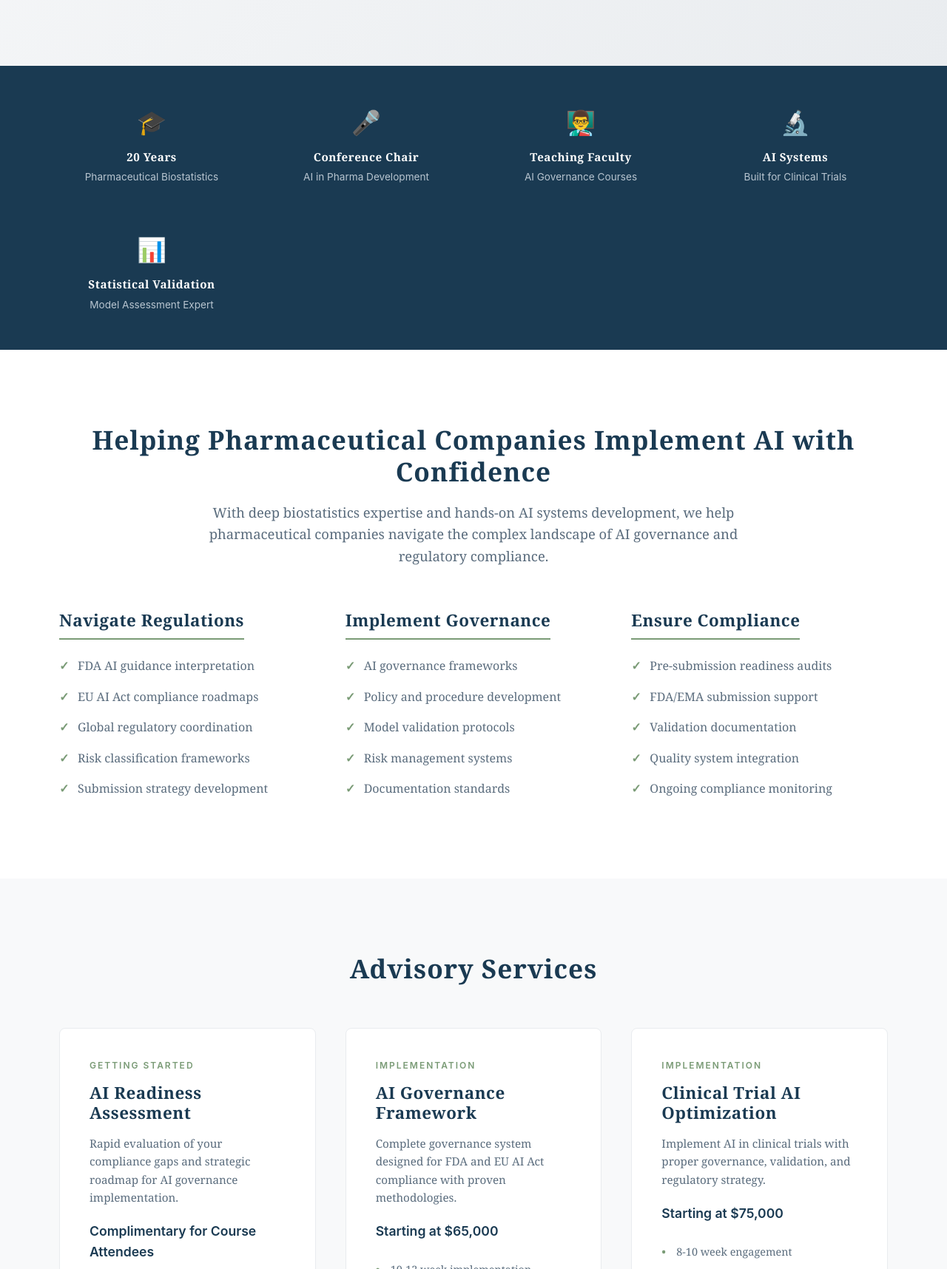
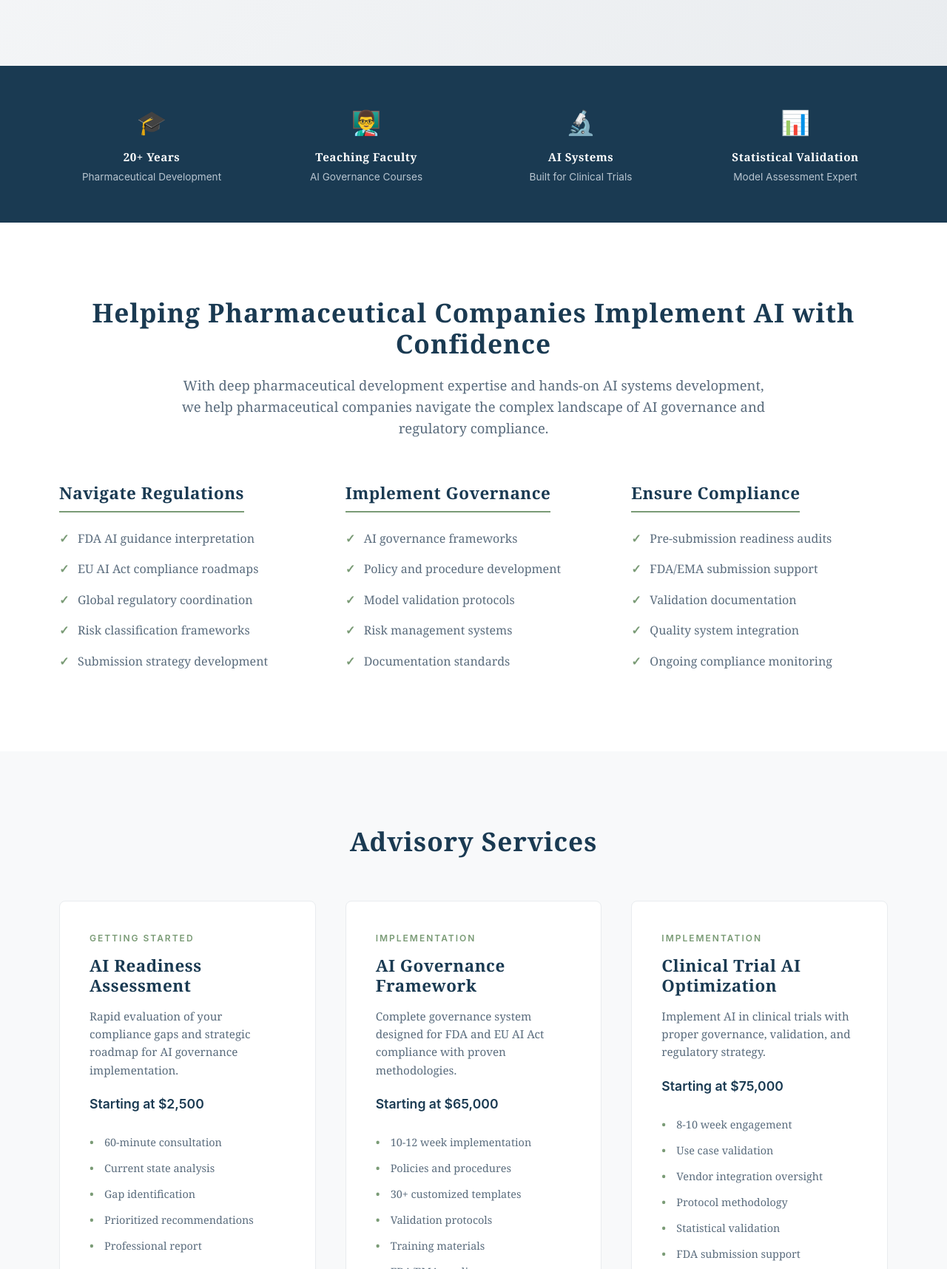
Before and after one commit to AIGxPLabs/aigxplabs.com, a plain HTML site: page index.html in a window 1280 px wide. Shown: the part 680-2396 px from the top of the page at 74% size. Drawn offline with Linux system fonts and the light colour scheme.

Commit message:
Update index.html
Updated email, removed phone

```diff
--- a/index.html
+++ b/index.html
@@ -724,13 +724,8 @@
             <div class="credentials-grid">
                 <div class="credential-item">
                     <div class="credential-icon">🎓</div>
-                    <div class="credential-title">20 Years</div>
-                    <div class="credential-detail">Pharmaceutical Biostatistics</div>
-                </div>
-                <div class="credential-item">
-                    <div class="credential-icon">🎤</div>
-                    <div class="credential-title">Conference Chair</div>
-                    <div class="credential-detail">AI in Pharma Development</div>
+                    <div class="credential-title">20+ Years</div>
+                    <div class="credential-detail">Pharmaceutical Development</div>
                 </div>
                 <div class="credential-item">
                     <div class="credential-icon">👨‍🏫</div>
@@ -756,7 +751,7 @@
         <div class="container">
             <h2>Helping Pharmaceutical Companies Implement AI with Confidence</h2>
             <p class="who-intro">
-                With deep biostatistics expertise and hands-on AI systems development,
+                With deep pharmaceutical development expertise and hands-on AI systems development,
                 we help pharmaceutical companies navigate the complex landscape of AI governance
                 and regulatory compliance.
             </p>
@@ -809,7 +804,7 @@
                     <div class="service-tier">Getting Started</div>
                     <h3>AI Readiness Assessment</h3>
                     <p>Rapid evaluation of your compliance gaps and strategic roadmap for AI governance implementation.</p>
-                    <div class="service-price">Complimentary for Course Attendees</div>
+                    <div class="service-price">Starting at $2,500</div>
                     <ul class="service-features">
                         <li>60-minute consultation</li>
                         <li>Current state analysis</li>
@@ -995,7 +990,7 @@
                     <div class="contact-method">
                         <div class="contact-icon">📧</div>
                         <h3>Email</h3>
-                        <a href="mailto:contact@aigxpadvisory.com">contact@aigxpadvisory.com</a>
+                        <a href="mailto:clientservices@aigxplabs.com">clientservices@aigxplabs.com</a>
                     </div>
 
                     <div class="contact-method">
@@ -1004,11 +999,6 @@
                         <a href="https://calendly.com/yourname" target="_blank">Book 30-Minute Call</a>
                     </div>
 
-                    <div class="contact-method">
-                        <div class="contact-icon">📱</div>
-                        <h3>Phone</h3>
-                        <p>(555) 123-4567</p>
-                    </div>
                 </div>
 
                 <p style="margin-top: 40px; font-size: 0.95em;">
@@ -1035,8 +1025,7 @@
                 </p>
                 <p style="margin-top: 20px;">
                     <a href="mailto:contact@aigxpadvisory.com">contact@aigxpadvisory.com</a> |
-                    <a href="tel:5551234567">(555) 123-4567</a>
-                </p>
+                 </p>
             </div>
 
             <div class="footer-bottom">
```
